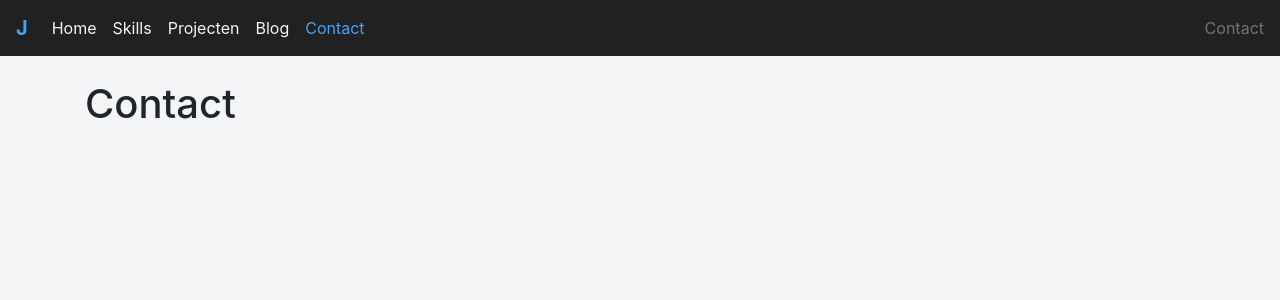
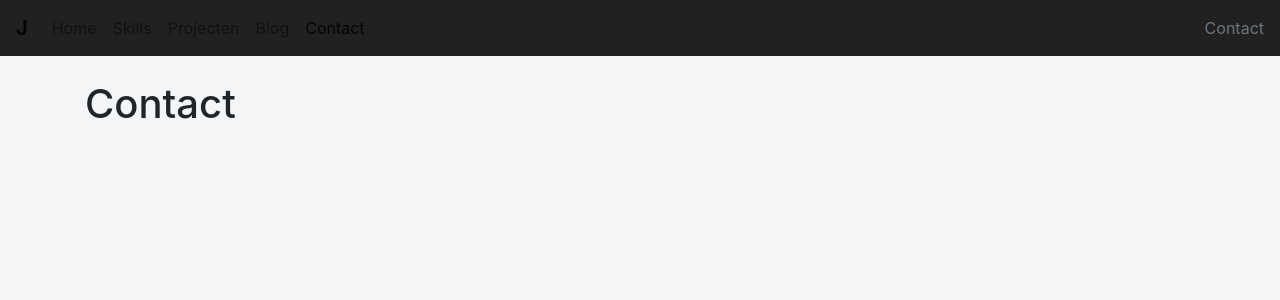
Before and after one commit to jesse-opdebeeck/react-portfolio, a React (Create React App) app: page /contact in a window 1280 px wide. Shown: the top 300 px of the page. Built offline with nearby package versions, Linux system fonts and the light colour scheme.

Commit message:
tiny edits

```diff
--- a/package.json
+++ b/package.json
@@ -6,6 +6,7 @@
     "bootstrap": "^4.3.1",
     "jquery": "^3.4.1",
     "react": "^16.8.6",
+    "react-bootstrap": "^1.0.0-beta.8",
     "react-dom": "^16.8.6",
     "react-router-dom": "^5.0.0",
     "react-scripts": "3.0.0"
--- a/src/App.js
+++ b/src/App.js
@@ -2,7 +2,6 @@ import React from "react";
 import { BrowserRouter, Route, Switch } from "react-router-dom";
 
 import "bootstrap/dist/css/bootstrap.min.css";
-import "bootstrap/dist/js/bootstrap.min.js";
 import "./App.css";
 
 import Home from "./components/home";
--- a/src/components/header.js
+++ b/src/components/header.js
@@ -1,10 +1,12 @@
 import React, { Component } from "react";
 import { Link } from "react-router-dom";
+
+import Navbar from "react-bootstrap/Navbar";
 
 class Header extends Component {
   render() {
     return (
-      <header class="navbar navbar-expand">
+      <Navbar>
         <span class="navbar-brand">J</span>
         <button
           class="navbar-toggler"
@@ -71,7 +73,7 @@ class Header extends Component {
           </ul>
           <span class="navbar-text text-muted">{this.props.title}</span>
         </div>
-      </header>
+      </Navbar>
     );
   }
 }
--- a/src/components/home.js
+++ b/src/components/home.js
@@ -1,6 +1,5 @@
 import React, { Component } from "react";
 import { Link } from "react-router-dom";
-import "../App.css";
 
 import Hero from "./hero";
 
```
Also changed, not shown: 1 other file (tests, documents, lock files or other folders).
